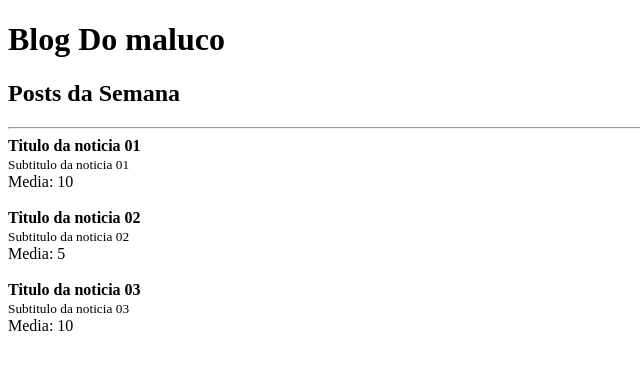
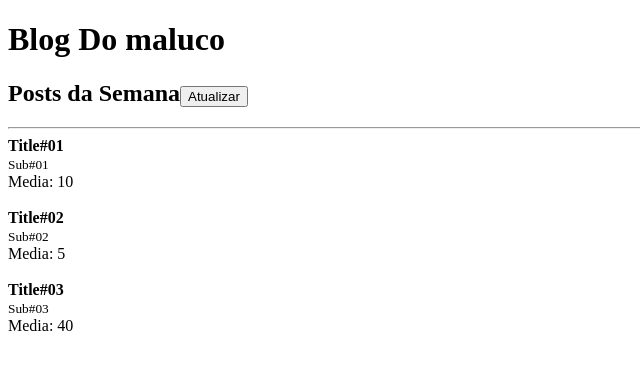
Before and after one commit to ericksjp/js-playground, a React app: page / in a window 1280 px wide. Shown: the top 370 px of the page, without its empty margins (0-640 px from the left). Built offline with nearby package versions, Linux system fonts and the light colour scheme.

Commit message:
Testando use state com botao para atualizar posts

```diff
--- a/src/App.js
+++ b/src/App.js
@@ -1,19 +1,50 @@
-import React from "react";
+import React, { useState } from "react";
 import Post from "./Post";
 import Header from "./Header";
 
-const titulo01 = 'Titulo01'
+function App() {
+  const [posts, setPosts] = useState([
+      { title: 'Title#01', subtitle: 'Sub#01', likes: 20},
+      { title: 'Title#02', subtitle: 'Sub#02', likes: 10},
+      { title: 'Title#03', subtitle: 'Sub#03', likes: 80},
+  ]);
 
-function App() {
+  function handleRefresh() {
+    setPosts((prevState) => [ //se depender do valor anterior para executar essa função, usar o prevState
+      ...prevState,
+      {
+        title: `Title#0${prevState.length + 1}`,
+        subtitle: `Sub#0${prevState.length + 1}`,
+        likes: 20,
+      },
+    ]);
+  }
+
   return (
     <>
       <Header title="Blog Do maluco">
-        <h2>Posts da Semana</h2>
+        <h2>
+          Posts da Semana
+          <button onClick={handleRefresh}>Atualizar</button>
+        </h2>
       </Header>
 
-      <hr/>
+      <hr />
 
-      <Post
+      {posts.map((post, index) => {
+        return (
+          <Post
+            key={index}
+            likes={post.likes}
+            post={{
+              title: post.title,
+              subtitle: post.subtitle,
+            }}
+          />
+        );
+      })}
+
+      {/* <Post
         likes = {20}
         post = {{
           title: "Titulo da noticia 01",
@@ -35,7 +66,7 @@ function App() {
           title: "Titulo da noticia 03",
           subtitle: "Subtitulo da noticia 03"
         }}
-      />
+      /> */}
     </>
   );
 }
```
